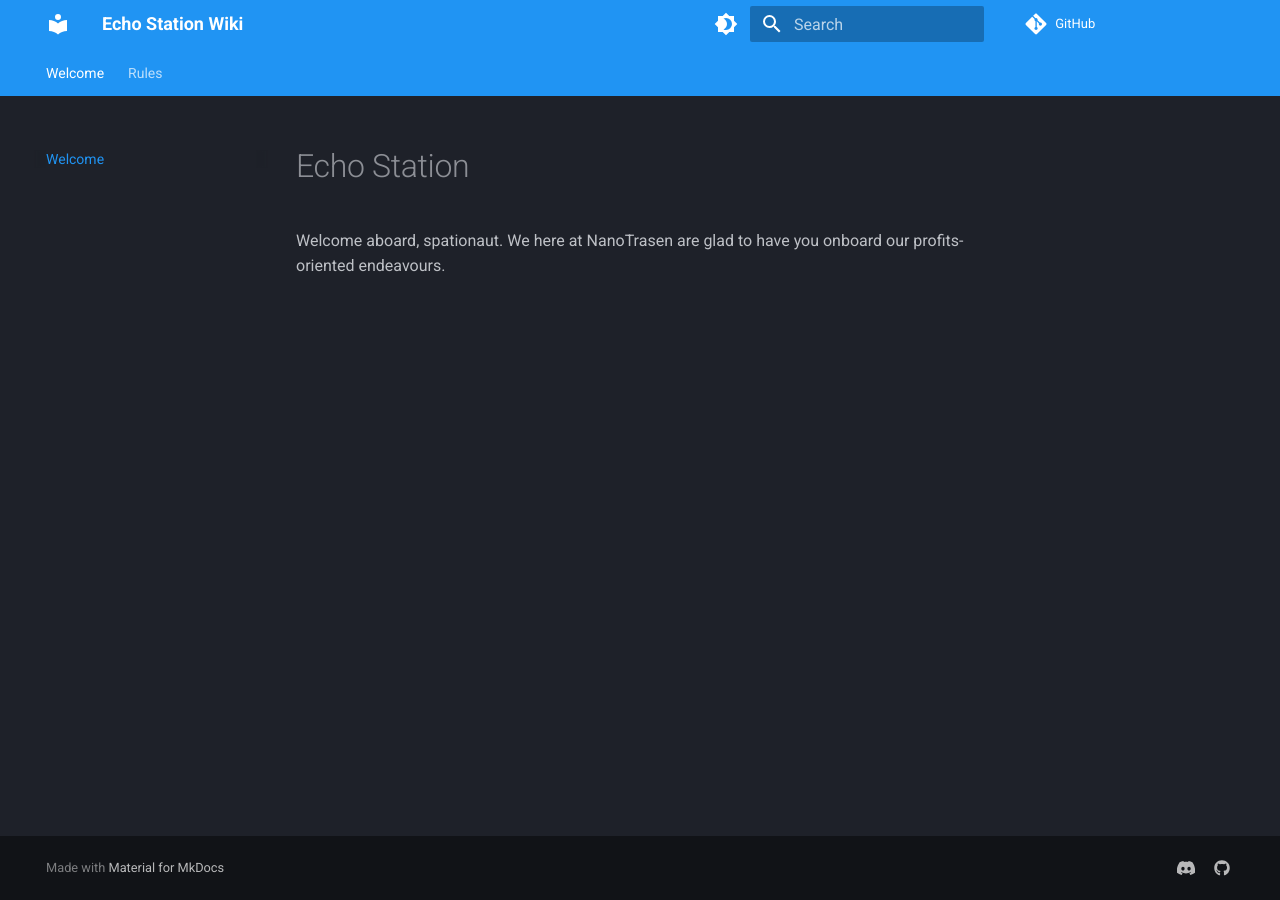
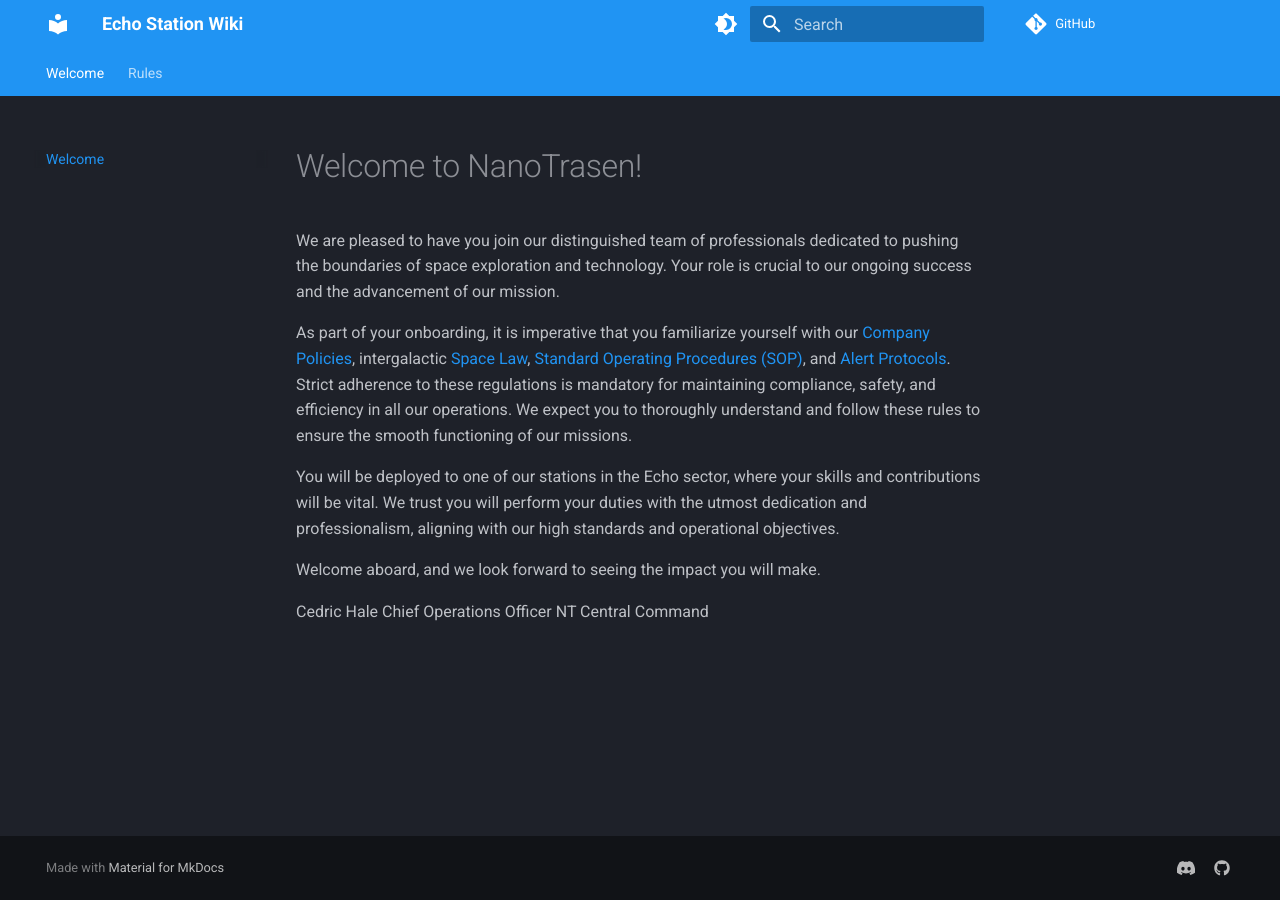
Before and after one commit to echo-station/player-wiki, an MkDocs documentation site: the page built from docs/index.md, in a window 1280 px wide. Built offline with MkDocs 1.6.1 and Material for MkDocs 9.7.7, drawn with Linux system fonts in a browser that asks for light colours; comment, search, counter and statistics services are not loaded.

Commit message:
Spice up the landing page

```diff
--- a/docs/index.md
+++ b/docs/index.md
@@ -5,5 +5,16 @@
     editor: markdown
 ---
 
-# Echo Station
-Welcome aboard, spationaut. We here at NanoTrasen are glad to have you onboard our profits-oriented endeavours.
+# Welcome to NanoTrasen!
+
+We are pleased to have you join our distinguished team of professionals dedicated to pushing the boundaries of space exploration and technology. Your role is crucial to our ongoing success and the advancement of our mission.
+
+As part of your onboarding, it is imperative that you familiarize yourself with  our [Company Policies](./rules/index.md), intergalactic [Space Law](./rules/space-law.md), [Standard Operating Procedures (SOP)](./rules/standard-operating-procedure.md), and [Alert Protocols](./rules/alert-procedure.md). Strict adherence to these regulations is mandatory for maintaining compliance, safety, and efficiency in all our operations. We expect you to thoroughly understand and follow these rules to ensure the smooth functioning of our missions.
+
+You will be deployed to one of our stations in the Echo sector, where your skills and contributions will be vital. We trust you will perform your duties with the utmost dedication and professionalism, aligning with our high standards and operational objectives.
+
+Welcome aboard, and we look forward to seeing the impact you will make.
+
+Cedric Hale
+Chief Operations Officer
+NT Central Command
--- a/mkdocs.yml
+++ b/mkdocs.yml
@@ -15,6 +15,9 @@ nav:
 
 markdown_extensions:
   - tables
+  - admonition
+  - pymdownx.details # for admonitions
+  - pymdownx.superfences # for admonitions
 
 plugins:
   - search # Enables search (yes, really!)
@@ -66,6 +69,7 @@ theme:
 
 # Social links
 extra:
+
   social:
 
     - icon: fontawesome/brands/discord
```
Also changed, not shown: docs/rules/index.md (+6 -2 lines).
